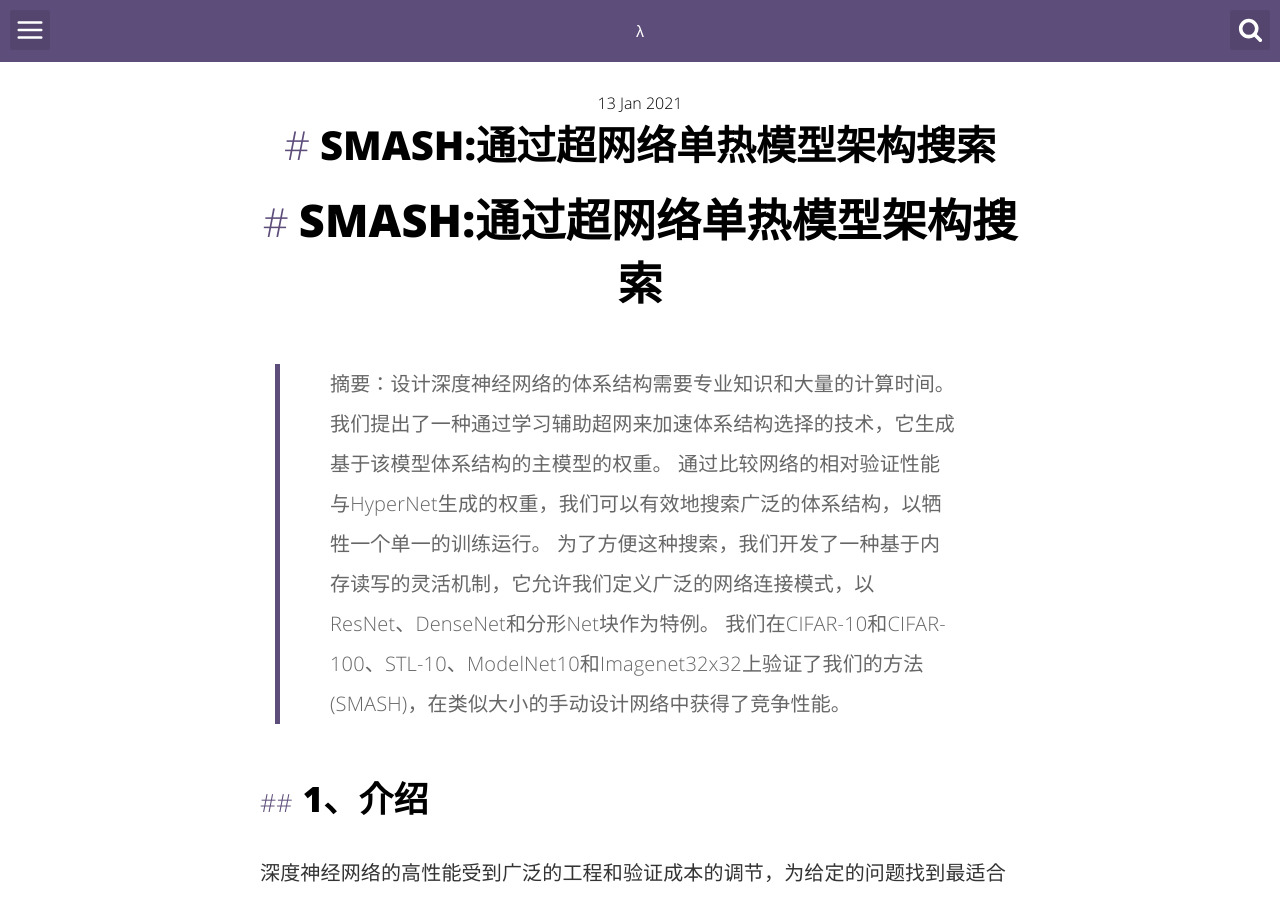
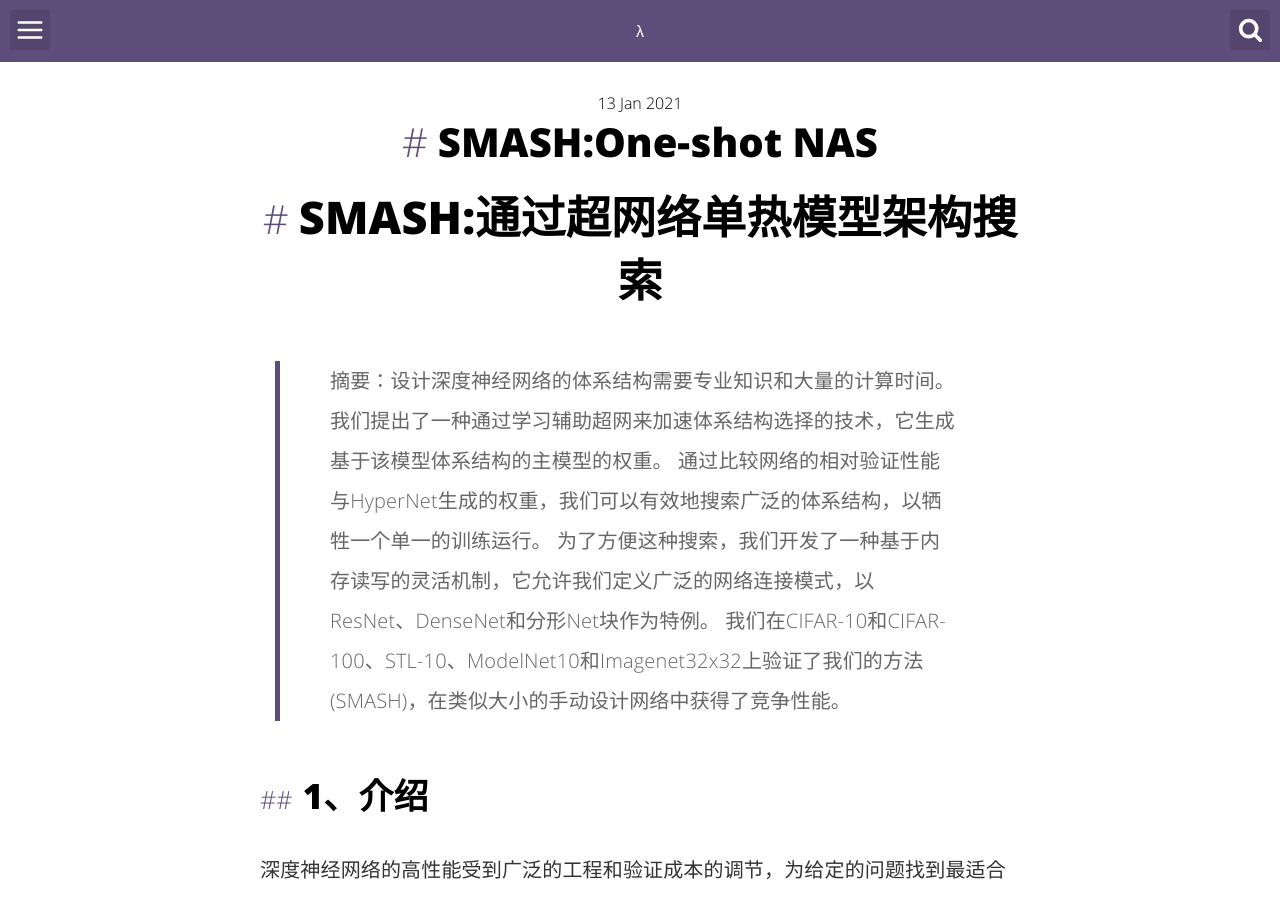
Before and after one commit to victorvoid/space-jekyll-template, a Jekyll site: the page built from _posts/2021-01-13-smash.md, in a window 1280 px wide and 900 px high. Built offline with Jekyll 4.4.1, drawn with Linux system fonts in a browser that asks for light colours; comment, search, counter and statistics services are not loaded.

Commit message:
daily record

```diff
--- a/_posts/2021-01-13-smash.md
+++ b/_posts/2021-01-13-smash.md
@@ -1,6 +1,6 @@
 ---
 layout: post
-title:  "SMASH:通过超网络单热模型架构搜索"
+title:  "SMASH:One-shot NAS"
 image: ''
 date:   2021-01-13 22:57
 tags:
```
